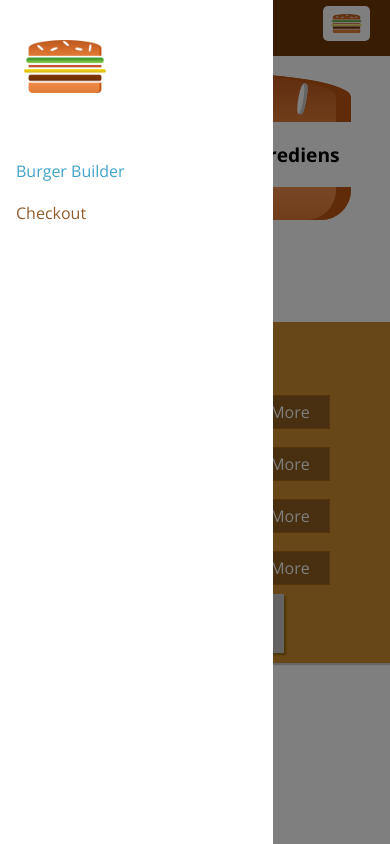
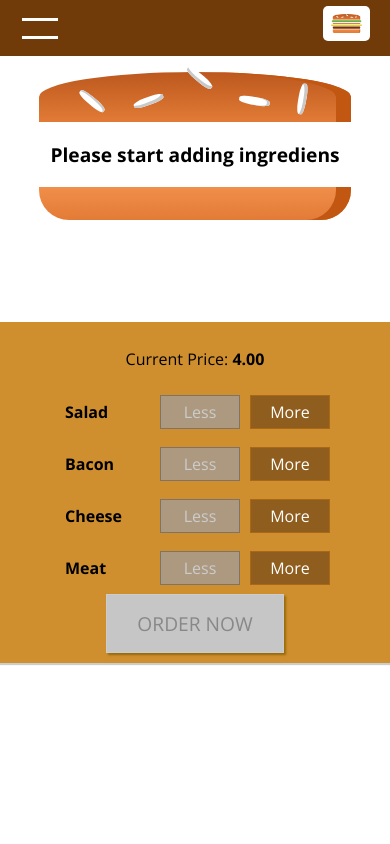
Before and after one commit to domazet93/react-redux-app, a React app: page / in a window 390 px wide. Built offline with nearby package versions, Linux system fonts and the light colour scheme.

Commit message:
add hamburger icon for smaller screens

```diff
--- a/src/components/Layout/Layout.js
+++ b/src/components/Layout/Layout.js
@@ -7,7 +7,7 @@
 
 class Layout extends Component {
   state = {
-    showSideDrawer: true
+    showSideDrawer: false
   }
 
   sideDrawerCloseHandler = () => {
--- /dev/null
+++ b/src/components/Navigation/SideDrawer/DrawerToggle/DrawerToggle.css
@@ -0,0 +1,23 @@
+.DrawerToggle {
+  width: 40px;
+  height: 100%;
+  display: flex;
+  flex-flow: column;
+  justify-content: space-around;
+  align-items: center;
+  padding: 10px 0;
+  box-sizing: border-box;
+  cursor: pointer;
+}
+
+.DrawerToggle div {
+  width: 90%;
+  height: 3px;
+  background-color: white;
+}
+
+@media (min-width: 500px) {
+  .DrawerToggle {
+      display: none;
+  }
+}
--- a/src/components/Navigation/SideDrawer/DrawerToggle/DrawerToggle.js
+++ b/src/components/Navigation/SideDrawer/DrawerToggle/DrawerToggle.js
@@ -1,7 +1,13 @@
 import React from 'react'
+import classes from './DrawerToggle.css';
 
 const drawerToggle = (props) => (
-  <div onClick={props.clicked}>MENU</div>
+  <div
+    className={classes.DrawerToggle}
+    onClick={props.clicked}>
+    <div></div>
+    <div></div>
+  </div>
 )
 
 export default drawerToggle;
```
